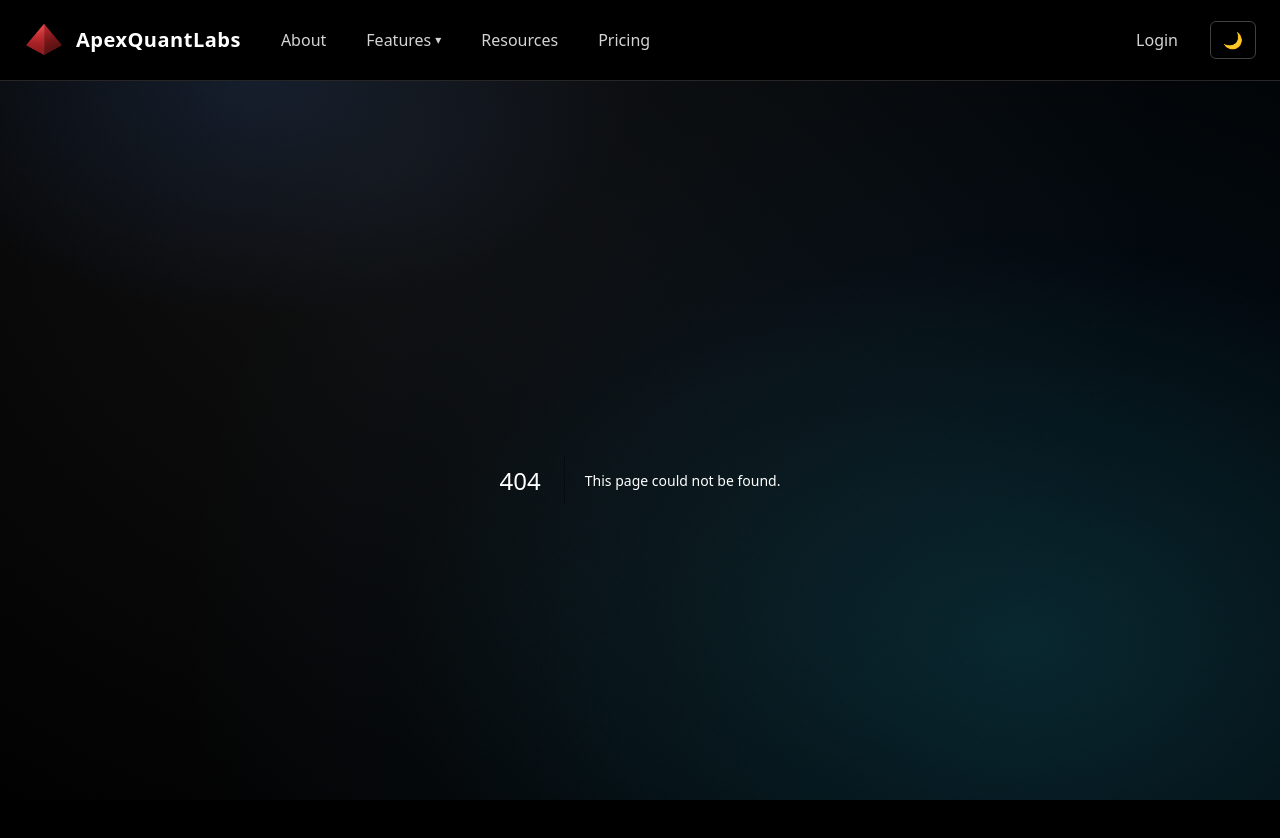
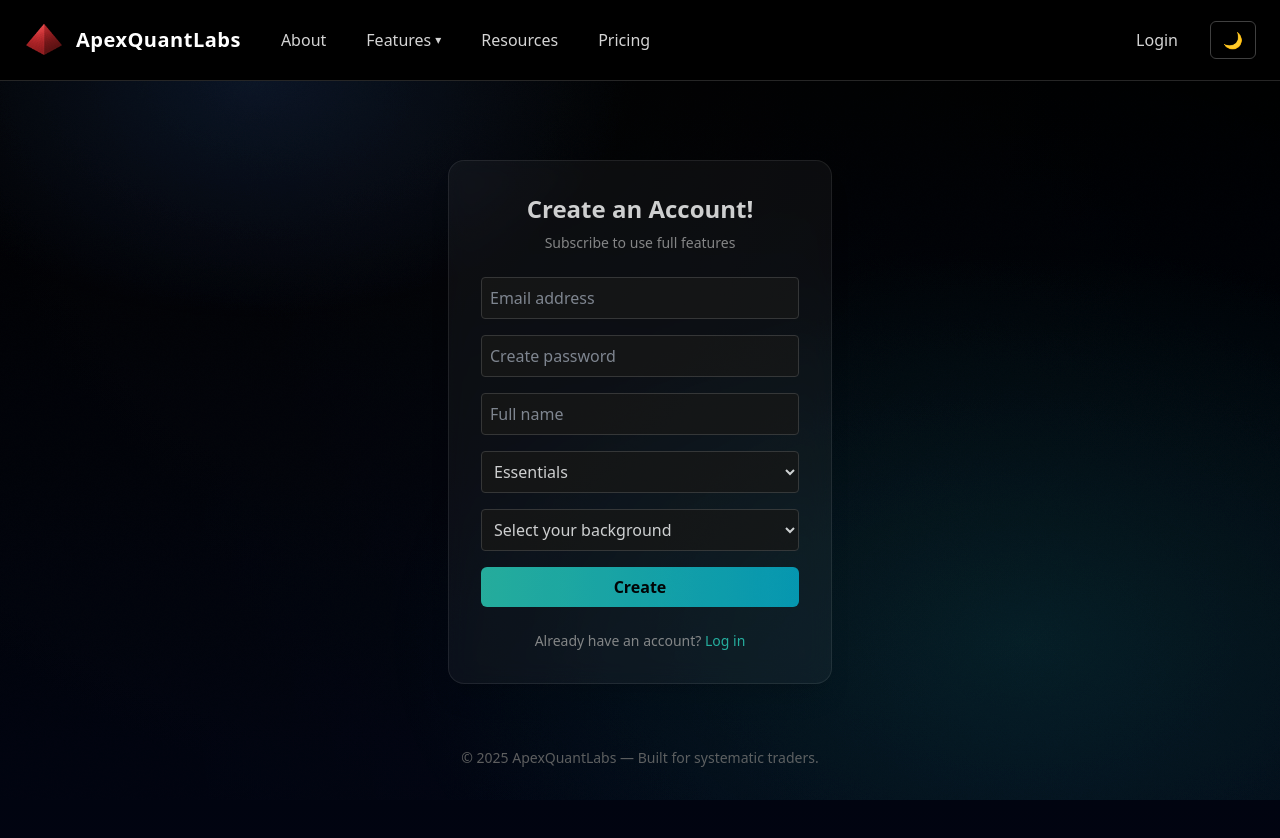
Before and after one commit to palitojendthen/apexlabs, a Next.js app in the folder frontend/: page /signup in a window 1280 px wide. Before the commit this address had no page. Shown: the top 838 px of the page. Built offline with nearby package versions, Linux system fonts and the light colour scheme.

Commit message:
update login

```diff
--- a/frontend/app/login/layout.js
+++ b/frontend/app/login/layout.js
@@ -1,10 +1,10 @@
-export const metadata = { title: "Login • ApexQuantLabs" };
+// export const metadata = { title: "Login • ApexQuantLabs" };
 
-export default function LoginLayout({ children }) {
-  // intentionally no Navbar here
-  return (
-    <html lang="en">
-      <body>{children}</body>
-    </html>
-  );
-}
+// export default function LoginLayout({ children }) {
+//   // intentionally no Navbar here
+//   return (
+//     <html lang="en">
+//       <body>{children}</body>
+//     </html>
+//   );
+// }
--- a/frontend/app/login/page.js
+++ b/frontend/app/login/page.js
@@ -1,111 +1,117 @@
 "use client";
-import BackgroundFX from "@/app/components/BackgroundFX";
-import ThemeToggle from "@/app/components/ThemeToggle";
-import Image from "next/image";
+import { useTheme } from "next-themes";
 import { useRouter } from "next/navigation";
-import { useState } from "react";
+import { useEffect, useState } from "react";
+import BackgroundFX from "../components/BackgroundFX";
 
 export default function LoginPage() {
+  const [email, setEmail] = useState("");
+  const [password, setPassword] = useState("");
+  const [loading, setLoading] = useState(false);
   const router = useRouter();
-  const [email, setEmail] = useState("");
-  const [pw, setPw] = useState("");
-  const [err, setErr] = useState("");
+  const { resolvedTheme, setTheme } = useTheme();
 
-  const handleSubmit = (e) => {
+  // fix: ensure dark theme persists when navigating from dark pages
+  useEffect(() => {
+    const savedTheme = localStorage.getItem("theme");
+    if (savedTheme) setTheme(savedTheme);
+  }, [setTheme]);
+
+  const handleLogin = async (e) => {
     e.preventDefault();
-    if (!email || !pw) {
-      setErr("Please fill in all fields");
-      return;
-    }
-    setErr("");
-    // TODO: connect real Firebase login
-    router.replace("/");
+    setLoading(true);
+
+    // mock login – replace with Firebase/FastAPI auth later
+    setTimeout(() => {
+      setLoading(false);
+      router.push("/"); // redirect to Research & Backtest after login
+    }, 1000);
   };
 
   return (
-    <main className="relative min-h-screen flex items-center justify-center bg-gradient-to-br from-[#0e0e0f] to-[#1a1a1d] text-gray-200">
-      {/* shared background */}
+    <main className="min-h-screen flex flex-col items-center justify-center px-6 bg-white text-black dark:bg-gradient-to-b dark:from-black dark:to-slate-950 dark:text-white transition-colors duration-300 opacity-80">
       <BackgroundFX />
 
-      {/* theme toggle in corner */}
-      <div className="absolute top-4 right-4">
-        <ThemeToggle />
-      </div>
+      <div className="w-full max-w-sm p-8 rounded-2xl bg-white/5 dark:bg-white/5 border dark:border-white/10 backdrop-blur-md shadow-xl">
+        <h1 className="text-2xl font-semibold text-center mb-2">
+          Welcome Back!
+        </h1>
 
-      {/* login container */}
-      <div className="w-full max-w-md px-8 py-10 rounded-2xl bg-neutral-900/70 border border-neutral-700 shadow-xl backdrop-blur-md flex flex-col items-center">
-        {/* centered logo */}
-        <div className="flex flex-col items-center mb-6">
-          <Image
-            src="/dummy_logo.png"
-            alt="ApexQuantLabs"
-            width={56}
-            height={56}
-            className="object-contain mb-2"
-          />
-          <h1 className="text-2xl font-semibold tracking-wide text-white">
-            ApexQuantLabs
-          </h1>
-        </div>
-
-        {/* form */}
-        <form onSubmit={handleSubmit} className="w-full flex flex-col gap-4">
-          <div>
-            <label className="block text-sm text-gray-400 mb-1">Email</label>
+        <form onSubmit={handleLogin} className="space-y-4 mt-4">
           <input
             type="email"
+            placeholder="Email address"
             value={email}
             onChange={(e) => setEmail(e.target.value)}
-              className="w-full px-3 py-2 rounded-md bg-[#1a1a1d] border border-neutral-700 focus:outline-none focus:border-teal-400"
+            className="w-full p-2 rounded bg-white border border-gray-300 text-gray-800
+                       dark:bg-neutral-900 dark:border-neutral-700 dark:text-white"
             required
           />
-          </div>
-
-          <div>
-            <label className="block text-sm text-gray-400 mb-1">Password</label>
           <input
             type="password"
-              value={pw}
-              onChange={(e) => setPw(e.target.value)}
-              className="w-full px-3 py-2 rounded-md bg-[#1a1a1d] border border-neutral-700 focus:outline-none focus:border-teal-400"
+            placeholder="Password"
+            value={password}
+            onChange={(e) => setPassword(e.target.value)}
+            className="w-full p-2 rounded bg-white border border-gray-300 text-gray-800
+                       dark:bg-neutral-900 dark:border-neutral-700 dark:text-white"
             required
           />
-          </div>
-
-          {err && <p className="text-red-400 text-sm text-center">{err}</p>}
-
           <button
             type="submit"
-            className="mt-2 w-full py-2.5 rounded-md font-semibold text-black bg-gradient-to-r from-teal-400 to-cyan-500 hover:opacity-90 transition"
+            disabled={loading}
+            className="w-full py-2 rounded-md bg-gradient-to-r from-teal-400 to-cyan-500
+                       text-black font-semibold hover:opacity-90 transition disabled:opacity-50"
           >
-            Log In
+            {loading ? "Logging in..." : "Continue"}
           </button>
         </form>
 
-        {/* alt options */}
-        <div className="text-center text-sm text-gray-400 mt-6">or</div>
+        <p className="text-center text-neutral-400 text-sm mt-6">
+          Don’t have an account?{" "}
+          <a href="/signup" className="text-teal-400 hover:underline">
+            Sign up
+          </a>
+        </p>
 
-        {/* social buttons (placeholders for now) */}
-        <div className="w-full mt-3 flex flex-col gap-2">
-          <button className="w-full py-2 border border-neutral-700 rounded-md hover:bg-[#1e1e20] transition">
+        <div className="my-6 flex items-center gap-3">
+          <div className="flex-grow border-t border-white/10" />
+          <span className="text-neutral-400 text-xs">OR</span>
+          <div className="flex-grow border-t border-white/10" />
+        </div>
+
+        {/* Social login buttons with transparent icons */}
+        <div className="flex flex-col gap-2">
+          <button className="flex items-center justify-center gap-2 border border-neutral-700 py-2 rounded hover:bg-neutral-800 transition text-sm">
+            <img
+              src="https://www.svgrepo.com/show/475656/google-color.svg"
+              alt="Google"
+              className="w-5 h-5"
+            />
             Continue with Google
           </button>
-          <button className="w-full py-2 border border-neutral-700 rounded-md hover:bg-[#1e1e20] transition">
+          <button className="flex items-center justify-center gap-2 border border-neutral-700 py-2 rounded hover:bg-neutral-800 transition text-sm">
+            <img
+              src="https://www.svgrepo.com/show/452062/microsoft.svg"
+              alt="Microsoft"
+              className="w-5 h-5"
+            />
             Continue with Microsoft
           </button>
-          <button className="w-full py-2 border border-neutral-700 rounded-md hover:bg-[#1e1e20] transition">
+          <button className="flex items-center justify-center gap-2 border border-neutral-700 py-2 rounded hover:bg-neutral-800 transition text-sm">
+            <img
+              src="https://www.svgrepo.com/show/508761/apple.svg"
+              alt="Apple"
+              className="w-5 h-5"
+            />
             Continue with Apple
           </button>
         </div>
+      </div>
 
-        {/* footer text */}
-        <p className="text-center text-gray-400 text-sm mt-8">
-          Don’t have an account?{" "}
-          <a href="/pricing" className="text-teal-400 hover:underline">
-            Sign up
-          </a>
-        </p>
-      </div>
+      {/* footer */}
+      <footer className="mt-16 text-center text-sm text-neutral-500 pb-8">
+        © 2025 ApexQuantLabs — Built for systematic traders.
+      </footer>
     </main>
   );
 }
--- /dev/null
+++ b/frontend/app/signup/page.js
@@ -0,0 +1,129 @@
+"use client";
+import { useTheme } from "next-themes";
+import { useRouter } from "next/navigation";
+import { useEffect, useState } from "react";
+import BackgroundFX from "../components/BackgroundFX";
+
+export default function SignupPage() {
+  const [email, setEmail] = useState("");
+  const [password, setPassword] = useState("");
+  const [fullname, setFullname] = useState("");
+  const [loading, setLoading] = useState(false);
+  const router = useRouter();
+  const { resolvedTheme, setTheme } = useTheme();
+
+  // fix: ensure dark theme persists when navigating
+  useEffect(() => {
+    const savedTheme = localStorage.getItem("theme");
+    if (savedTheme) setTheme(savedTheme);
+  }, [setTheme]);
+
+  const handleSignup = async (e) => {
+    e.preventDefault();
+    setLoading(true);
+
+    // mock sign up – replace with Firebase/FastAPI signup + BigQuery insert
+    setTimeout(() => {
+      setLoading(false);
+      router.push("/");
+    }, 1000);
+  };
+
+  return (
+    <main className="min-h-screen flex flex-col items-center justify-center px-16 bg-white text-black dark:bg-gradient-to-b dark:from-black dark:to-slate-950 dark:text-white transition-colors duration-300 opacity-80">
+      <BackgroundFX />
+
+      <div className="w-full max-w-sm p-8 rounded-2xl bg-white/5 dark:bg-white/5 border dark:border-white/10 backdrop-blur-md shadow-xl">
+        <h1 className="text-2xl font-semibold text-center mb-2">
+          Create an Account!
+        </h1>
+        <p className="text-neutral-400 text-center mb-6 text-sm">
+          Subscribe to use full features
+        </p>
+
+        <form onSubmit={handleSignup} className="space-y-4">
+          {/* email */}
+          <input
+            type="email"
+            placeholder="Email address"
+            value={email}
+            onChange={(e) => setEmail(e.target.value)}
+            className="w-full p-2 rounded bg-white border border-gray-300 text-gray-800
+                       dark:bg-neutral-900 dark:border-neutral-700 dark:text-white"
+            required
+          />
+
+          {/* password */}
+          <input
+            type="password"
+            placeholder="Create password"
+            value={password}
+            onChange={(e) => setPassword(e.target.value)}
+            className="w-full p-2 rounded bg-white border border-gray-300 text-gray-800
+                       dark:bg-neutral-900 dark:border-neutral-700 dark:text-white"
+            required
+          />
+
+          {/* fullname */}
+          <input
+            type="text"
+            placeholder="Full name"
+            value={fullname}
+            onChange={(e) => setFullname(e.target.value)}
+            className="w-full p-2 rounded bg-white border border-gray-300 text-gray-800
+                       dark:bg-neutral-900 dark:border-neutral-700 dark:text-white"
+          />
+
+          {/* Plan dropdown */}
+          <select
+            name="plan"
+            defaultValue="Essentials"
+            className="w-full p-2 rounded bg-white border border-gray-300 text-gray-800
+                       dark:bg-neutral-900 dark:border-neutral-700 dark:text-white"
+          >
+            <option value="Essentials">Essentials</option>
+            <option value="Plus" disabled>
+              Plus 🔒 (coming soon)
+            </option>
+          </select>
+
+          {/* Background dropdown */}
+          <select
+            name="background"
+            defaultValue=""
+            className="w-full p-2 rounded bg-white border border-gray-300 text-gray-800
+                       dark:bg-neutral-900 dark:border-neutral-700 dark:text-white"
+          >
+            <option value="">Select your background</option>
+            <option>New to trading</option>
+            <option>Actively manual trade</option>
+            <option>A data scientist looking to automate trade</option>
+            <option>Algorithmic trading experience</option>
+            <option>Quantitative researcher / developer</option>
+          </select>
+
+          <button
+            type="submit"
+            disabled={loading}
+            className="w-full py-2 rounded-md bg-gradient-to-r from-teal-400 to-cyan-500
+                       text-black font-semibold hover:opacity-90 transition disabled:opacity-50"
+          >
+            {loading ? "Creating..." : "Create"}
+          </button>
+        </form>
+
+        <p className="text-center text-neutral-400 text-sm mt-6">
+          Already have an account?{" "}
+          <a href="/login" className="text-teal-400 hover:underline">
+            Log in
+          </a>
+        </p>
+      </div>
+
+      {/* footer */}
+      <footer className="mt-16 text-center text-sm text-neutral-500 pb-8">
+        © 2025 ApexQuantLabs — Built for systematic traders.
+      </footer>
+    </main>
+  );
+}
```
Lines whose indentation alone changed are shown as unchanged.
